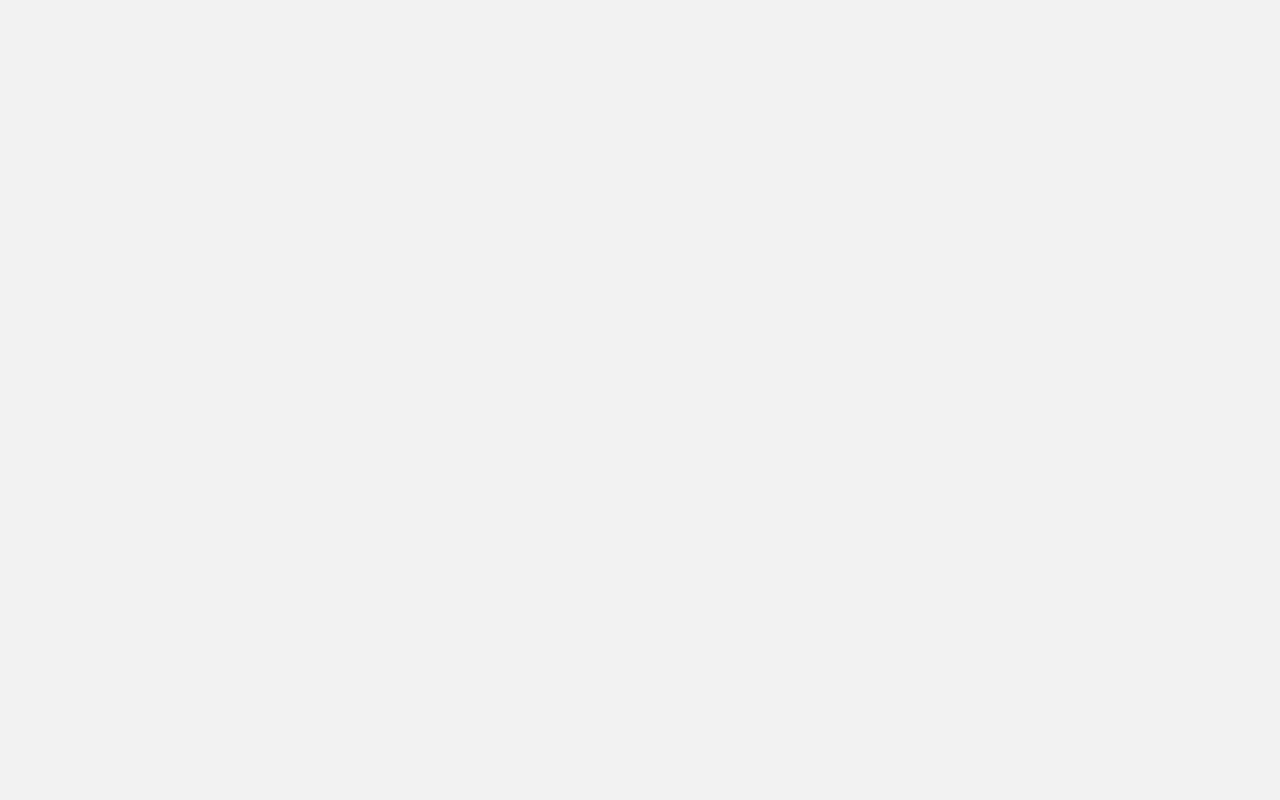
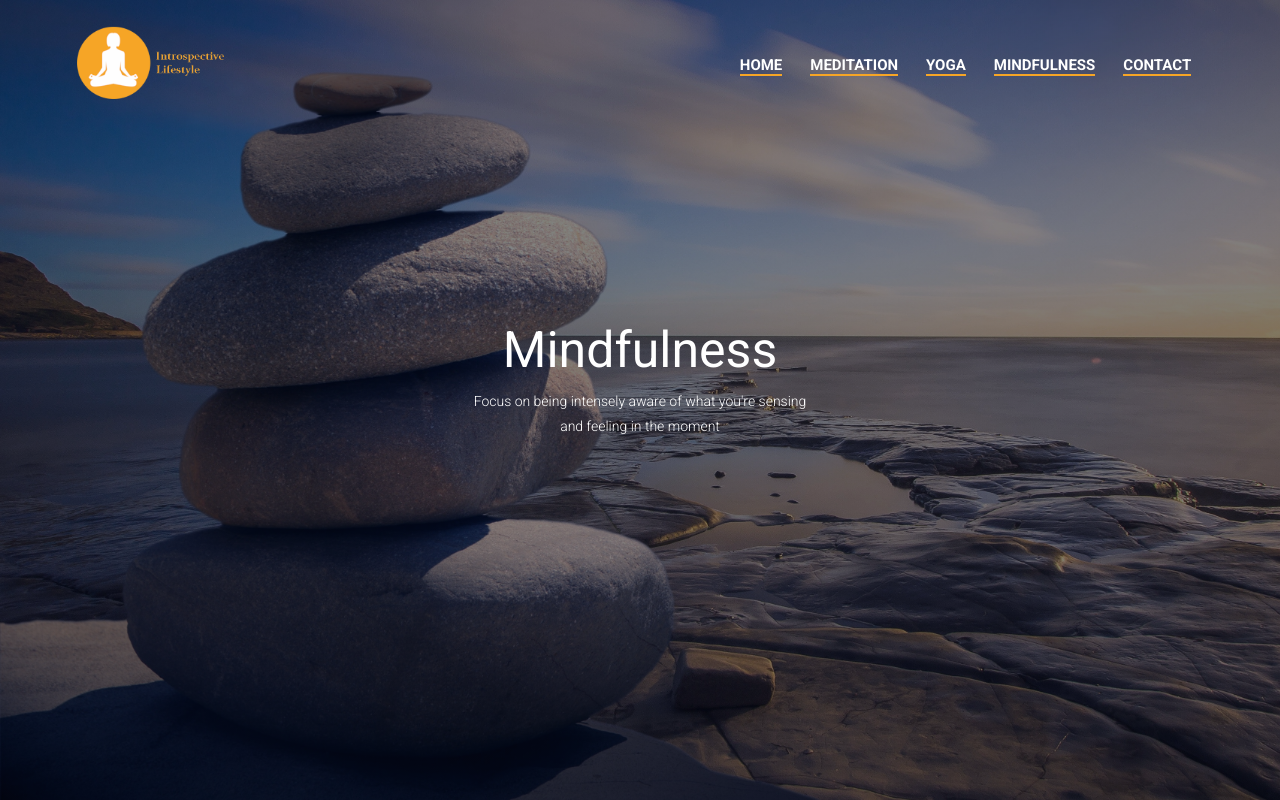
Before and after one commit to Code-Institute-Submissions/Milestone-Project-244, a plain HTML site: page mindfulness.html in a window 1280 px wide. Drawn offline with Linux system fonts and the light colour scheme.

Commit message:
Background, Nav-Links and Logo added

```diff
--- a/css/style.css
+++ b/css/style.css
@@ -373,3 +373,11 @@ nav {
     margin: 210px 20px 30px 20px;
     font-size: 30px;
 }
+/*--------------------MINDFULNESS SECTION--------------------*/
+.mind-main {
+    min-height: 100vh;
+    width: 100%;
+    background-image: linear-gradient(rgba(4, 9, 30, 0.5), rgba(4, 9, 30, 0.5)), url(../media/images/Mindfulness.jpg);
+    background-size: cover;
+    position: relative;
+}
--- a/mindfulness.html
+++ b/mindfulness.html
@@ -11,6 +11,23 @@
     <title>Mindfulness</title>
 </head>
 <body>
-
+    <section class="mind-main">
+        <nav>
+            <a href="index.html"><img src="media/images/Logo.png" alt="logo"></a>
+            <div class="link-bar">
+                <ul>
+                    <li><a href="index.html">HOME</a></li>
+                    <li><a href="meditation.html">MEDITATION</a></li>
+                    <li><a href="yoga.html">YOGA</a></li>
+                    <li><a href="mindfulness.html">MINDFULNESS</a></li>
+                    <li><a href="">CONTACT</a></li>
+                </ul>
+            </div>
+        </nav>
+        <div class="opening-text">
+            <h1>Mindfulness</h1>
+            <p>Focus on being intensely aware of what you're sensing <br>and feeling in the moment</p>
+        </div>
+    </section>
 </body>
 </html>
```
